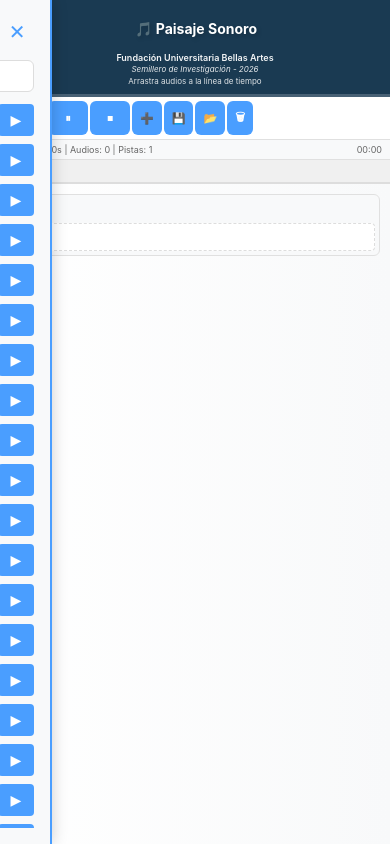
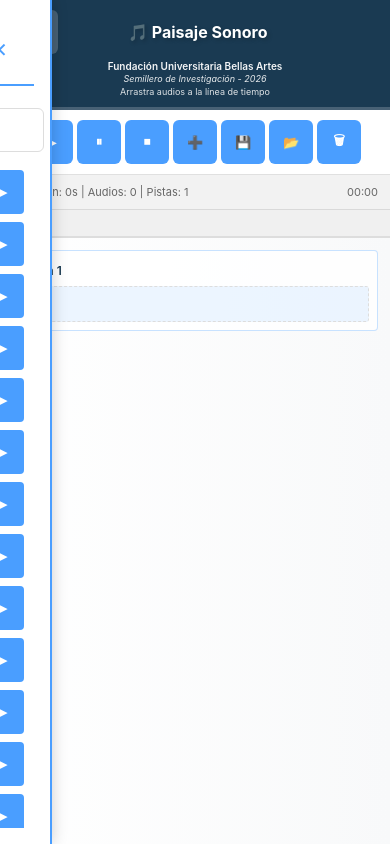
Before and after one commit to julimesa84-lgtm/paisajesonoro, a website: page index.html in a window 390 px wide. Drawn offline with Linux system fonts and the light colour scheme.

Commit message:
Mejorar layout móvil: botones más grandes, mejor espaciado y visualización

```diff
--- a/style.css
+++ b/style.css
@@ -539,44 +539,52 @@ body {
 /* ========== MOBILE STYLES (480px) ========== */
 @media (max-width: 768px) {
   .header {
-    padding: 10px 12px;
+    padding: 12px 14px;
+    gap: 8px;
   }
 
   .header h1 {
-    font-size: 16px;
+    font-size: 18px;
   }
 
   .header .subtitle {
-    font-size: 10px;
+    font-size: 11px;
   }
 
   .header .credit {
-    font-size: 9px;
+    font-size: 10px;
   }
 
   .header .description {
     display: block;
-    font-size: 9px;
+    font-size: 10px;
   }
 
   .toggle-panel-btn {
     display: block;
+    min-width: 44px;
+    min-height: 44px;
+    font-size: 24px;
   }
 
   .close-panel-btn {
     display: block;
+    min-width: 44px;
+    min-height: 44px;
   }
 
   /* Panel Overlay */
   .audio-panel {
     position: fixed;
-    left: -280px;
+    left: -85vw;
     top: 0;
     bottom: 0;
+    width: 85vw;
     height: 100%;
     z-index: 100;
     border-right: 2px solid #4a9eff;
     box-shadow: 0 0 15px rgba(0, 0, 0, 0.2);
+    background: white;
   }
 
   .audio-panel.open {
@@ -588,17 +596,19 @@ body {
   }
 
   .controls {
-    gap: 2px;
-    padding: 6px 8px;
-    justify-content: flex-start;
+    gap: 4px;
+    padding: 10px;
+    justify-content: center;
     overflow-x: auto;
     -webkit-overflow-scrolling: touch;
+    flex-wrap: wrap;
   }
 
   .controls button {
-    font-size: 12px;
-    padding: 6px 10px;
-    min-height: 36px;
+    font-size: 14px;
+    padding: 8px 12px;
+    min-height: 44px;
+    min-width: 44px;
     flex-shrink: 0;
   }
 
@@ -607,82 +617,150 @@ body {
   }
 
   .info-panel {
-    font-size: 10px;
-    padding: 6px 10px;
+    font-size: 12px;
+    padding: 10px 12px;
+    background: rgba(0, 0, 0, 0.05);
+    border-bottom: 1px solid rgba(0, 0, 0, 0.1);
   }
 
   .ruler {
-    height: 24px;
+    height: 32px;
   }
 
   .ruler-mark {
-    height: 24px;
-    font-size: 8px;
-    padding-top: 7px;
+    height: 32px;
+    font-size: 10px;
+    padding-top: 8px;
   }
 
   .playhead {
-    top: 24px;
+    top: 32px;
   }
 
   .track {
-    margin-bottom: 10px;
-    padding: 6px;
-    min-height: 45px;
+    margin-bottom: 12px;
+    padding: 8px;
+    min-height: 56px;
+    border: 1px solid rgba(74, 158, 255, 0.3);
+    border-radius: 6px;
+    background: rgba(255, 255, 255, 0.8);
   }
 
   .track-header {
-    font-size: 11px;
-    margin-bottom: 4px;
+    font-size: 13px;
+    margin-bottom: 6px;
+    font-weight: 600;
+    color: #1a3a52;
   }
 
   .track-content {
-    height: 32px;
+    height: 40px;
+    background: rgba(74, 158, 255, 0.1);
+    border-radius: 4px;
   }
 
   .audio-clip {
-    font-size: 9px;
-    padding: 2px 4px;
+    font-size: 11px;
+    padding: 3px 6px;
+    min-height: 24px;
+    display: flex;
+    align-items: center;
   }
 
   .clip-close {
-    width: 16px;
-    height: 16px;
-    font-size: 10px;
+    width: 18px;
+    height: 18px;
+    font-size: 12px;
   }
 
   .tracks-container {
+    padding: 12px;
+  }
+
+  .editor {
+    overflow-y: auto;
+    -webkit-overflow-scrolling: touch;
+  }
+
+  .timeline {
+    overflow-x: auto;
+    -webkit-overflow-scrolling: touch;
+  }
+
+  /* Audio Panel mejorado */
+  .panel-header {
+    padding: 12px;
+    border-bottom: 2px solid #4a9eff;
+    display: flex;
+    justify-content: space-between;
+    align-items: center;
+  }
+
+  .panel-header h2 {
+    font-size: 16px;
+    margin: 0;
+    color: #1a3a52;
+  }
+
+  .audio-panel input {
+    margin: 10px;
+    font-size: 14px;
     padding: 10px;
+    min-height: 44px;
+  }
+
+  .audio-item-wrapper {
+    gap: 8px;
+    margin: 8px 10px;
+  }
+
+  .audio-item {
+    font-size: 13px;
+    padding: 12px;
+    min-height: 44px;
+    display: flex;
+    align-items: center;
+  }
+
+  .preview-btn {
+    min-width: 44px;
+    min-height: 44px;
+    font-size: 16px;
   }
 }
 
 /* ========== SMALL MOBILE (380px) ========== */
 @media (max-width: 480px) {
   .header {
-    padding: 8px 10px;
+    padding: 10px 12px;
   }
 
   .header-top {
-    margin-bottom: 4px;
+    margin-bottom: 6px;
   }
 
   .header h1 {
-    font-size: 14px;
+    font-size: 16px;
   }
 
   .header .subtitle {
+    font-size: 10px;
+    margin: 2px 0 0 0;
+  }
+
+  .header .credit {
+    font-size: 9px;
+    margin: 1px 0 0 0;
+  }
+
+  .header .description {
     font-size: 9px;
     margin: 2px 0 0 0;
   }
 
-  .header .credit {
-    font-size: 8px;
-    margin: 1px 0 0 0;
-  }
-
-  .header .description {
-    font-size: 8px;
-    margin: 2px 0 0 0;
+  .toggle-panel-btn {
+    min-width: 44px;
+    min-height: 44px;
   }
 
   .audio-panel {
@@ -691,60 +769,76 @@ body {
   }
 
   .controls {
-    gap: 2px;
-    padding: 4px 6px;
+    gap: 4px;
+    padding: 10px;
+    flex-wrap: wrap;
   }
 
   .controls button {
-    font-size: 11px;
-    padding: 4px 8px;
-    min-height: 34px;
+    font-size: 13px;
+    padding: 8px 12px;
+    min-height: 44px;
+    min-width: 44px;
   }
 
   .info-panel {
-    font-size: 9px;
-    padding: 4px 8px;
+    font-size: 11px;
+    padding: 10px 12px;
+  }
+
+  .ruler {
+    height: 28px;
   }
 
   .track {
-    margin-bottom: 8px;
-    padding: 4px;
-    min-height: 40px;
+    margin-bottom: 12px;
+    padding: 8px;
+    min-height: 52px;
+    border: 1px solid rgba(74, 158, 255, 0.3);
+    border-radius: 4px;
   }
 
   .track-header {
-    font-size: 10px;
+    font-size: 12px;
+    font-weight: 600;
+    margin-bottom: 4px;
   }
 
   .track-content {
-    height: 28px;
+    height: 36px;
+    background: rgba(74, 158, 255, 0.1);
+    border-radius: 3px;
   }
 
   .audio-clip {
-    font-size: 8px;
-    padding: 1px 3px;
+    font-size: 10px;
+    padding: 2px 4px;
+    min-height: 22px;
   }
 
   .clip-close {
-    width: 14px;
-    height: 14px;
-    font-size: 9px;
+    width: 16px;
+    height: 16px;
+    font-size: 11px;
   }
 
   .preview-btn {
-    width: 32px;
-    height: 32px;
-    font-size: 13px;
+    min-width: 44px;
+    min-height: 44px;
+    font-size: 14px;
   }
 
   .audio-item {
-    font-size: 11px;
-    padding: 8px;
+    font-size: 12px;
+    padding: 10px;
+    min-height: 44px;
   }
 
   .audio-panel input {
-    font-size: 12px;
-    padding: 8px 10px;
+    font-size: 13px;
+    padding: 10px;
+    margin: 10px;
+    min-height: 44px;
   }
 }
 
```
